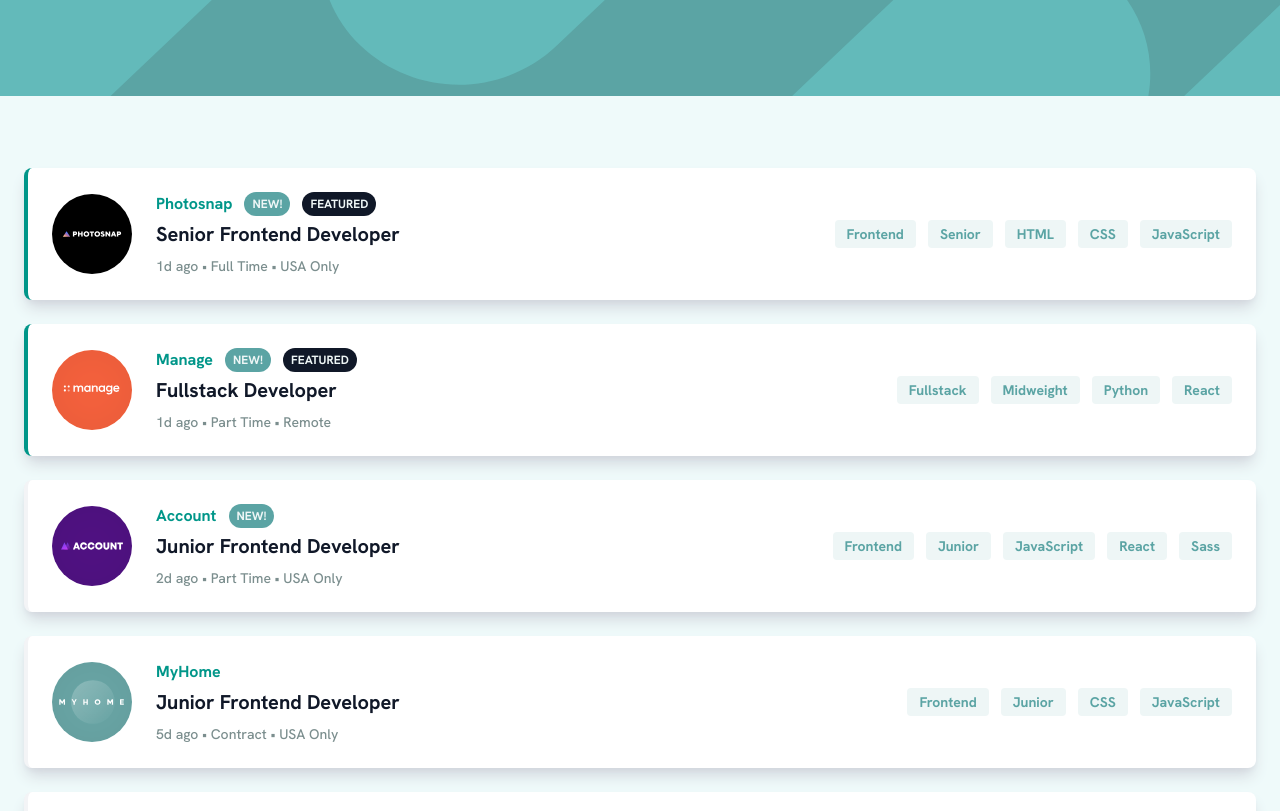
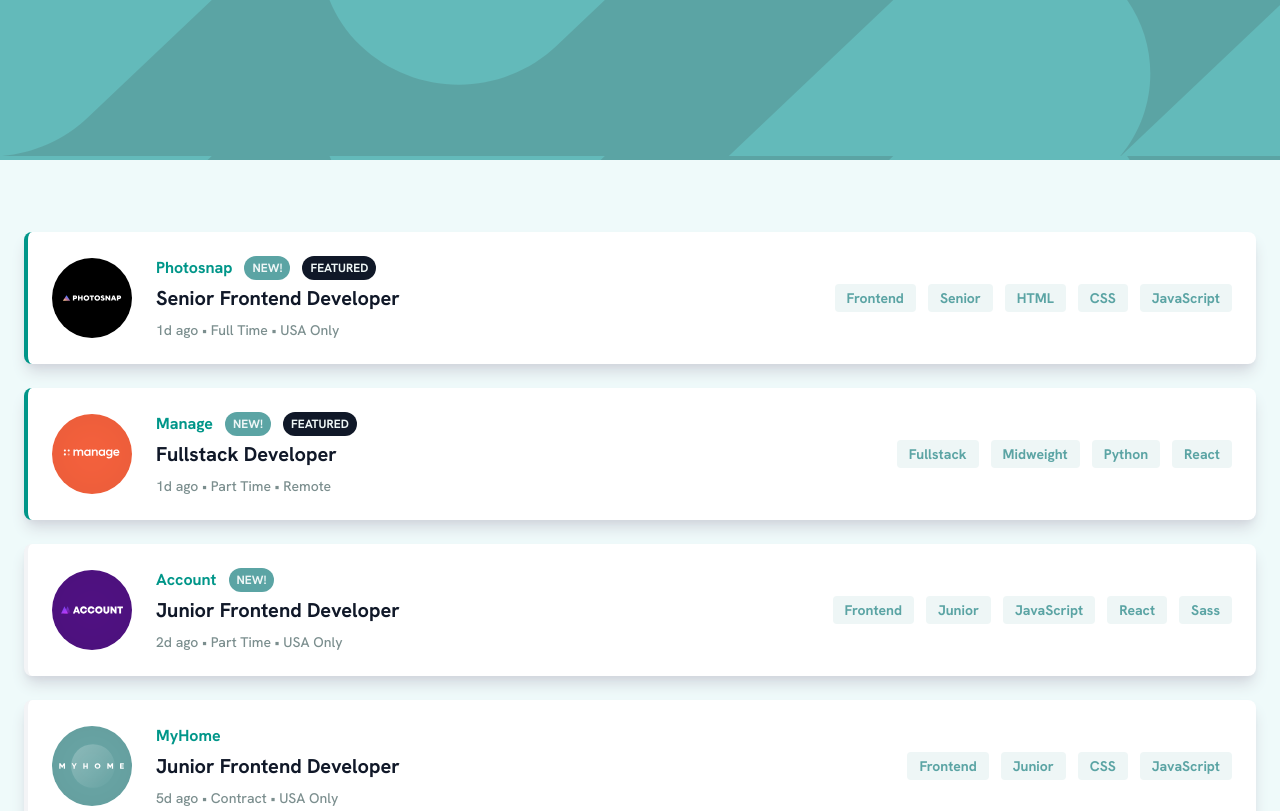
Before and after one commit to dejuliansr/front-end-mentor-static-job-listings, a website: page index.html in a window 1280 px wide. Shown: the top 811 px of the page. Drawn offline with Linux system fonts and the light colour scheme.

Commit message:
fix: height background and display filter

```diff
--- a/index.html
+++ b/index.html
@@ -9,13 +9,12 @@
     <title>Frontend Mentor | Job Listings</title>
   </head>
   <body class="bg-Light-Grayish-Cyan-bg font-sans">
-    <header class="background bg-Desaturated-Dark-Cyan h-24 w-full"></header>
+    <header class="background bg-Desaturated-Dark-Cyan h-40 w-full"></header>
 
 
-    <main class="container mx-auto p-6 mt-12">
-      <div id="filters" class="relative -translate-y-22 w-full flex flex-wrap space-x-6 bg-white p-4 rounded-lg shadow-lg shadow-gray-300 hidden">
+    <main class="container mx-auto p-6 mt-12 relative">
+      <div id="filters" class="relative md:absolute left-0 right-0 -translate-y-22 w-full flex flex-wrap space-x-6 bg-white p-4 rounded-lg shadow-lg shadow-gray-300 hidden"></div>
 
-      </div>
       <div id="job-list" class="space-y-12 md:space-y-6"></div>
     </main>
 
```
Also changed, not shown: css/output.css.
